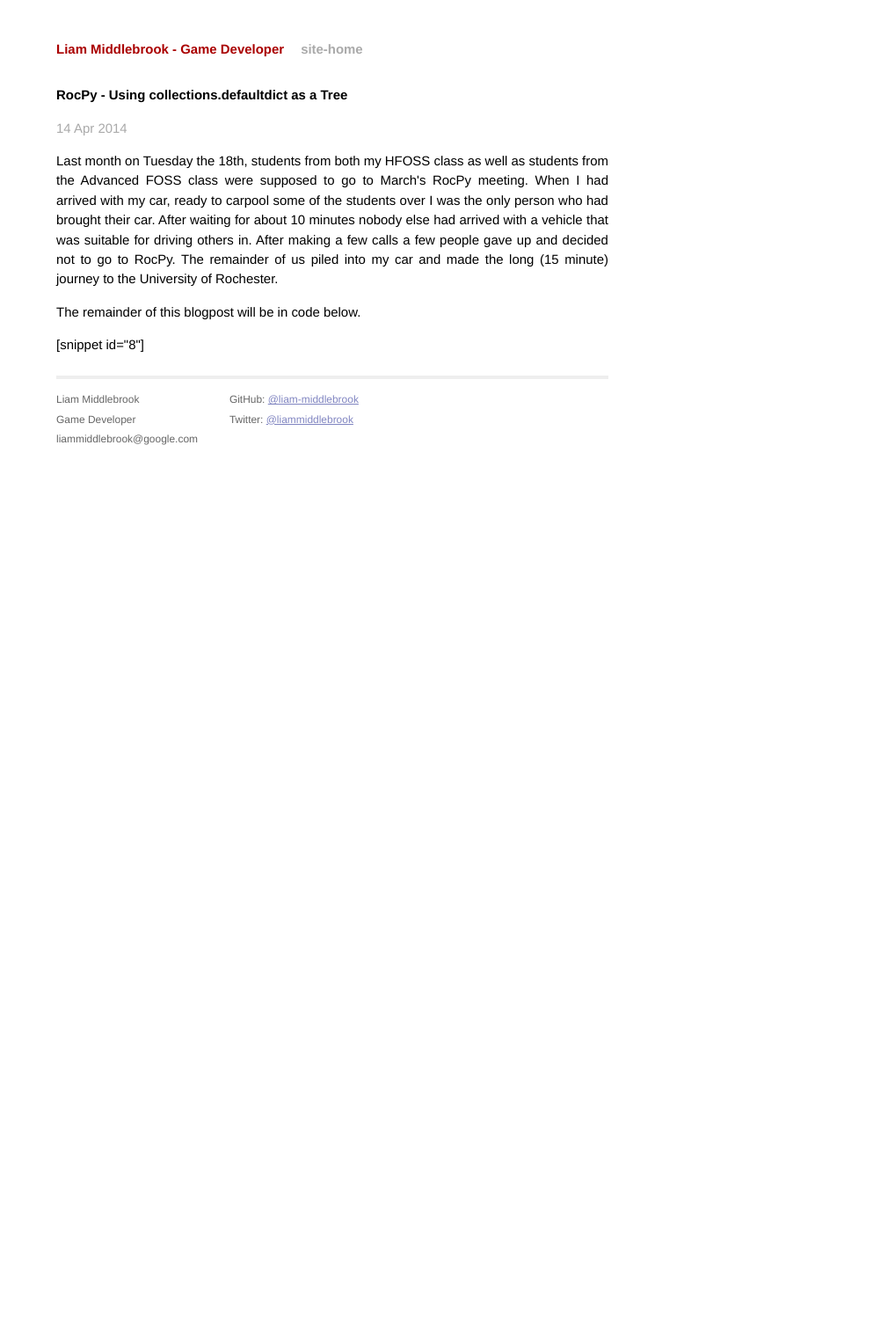
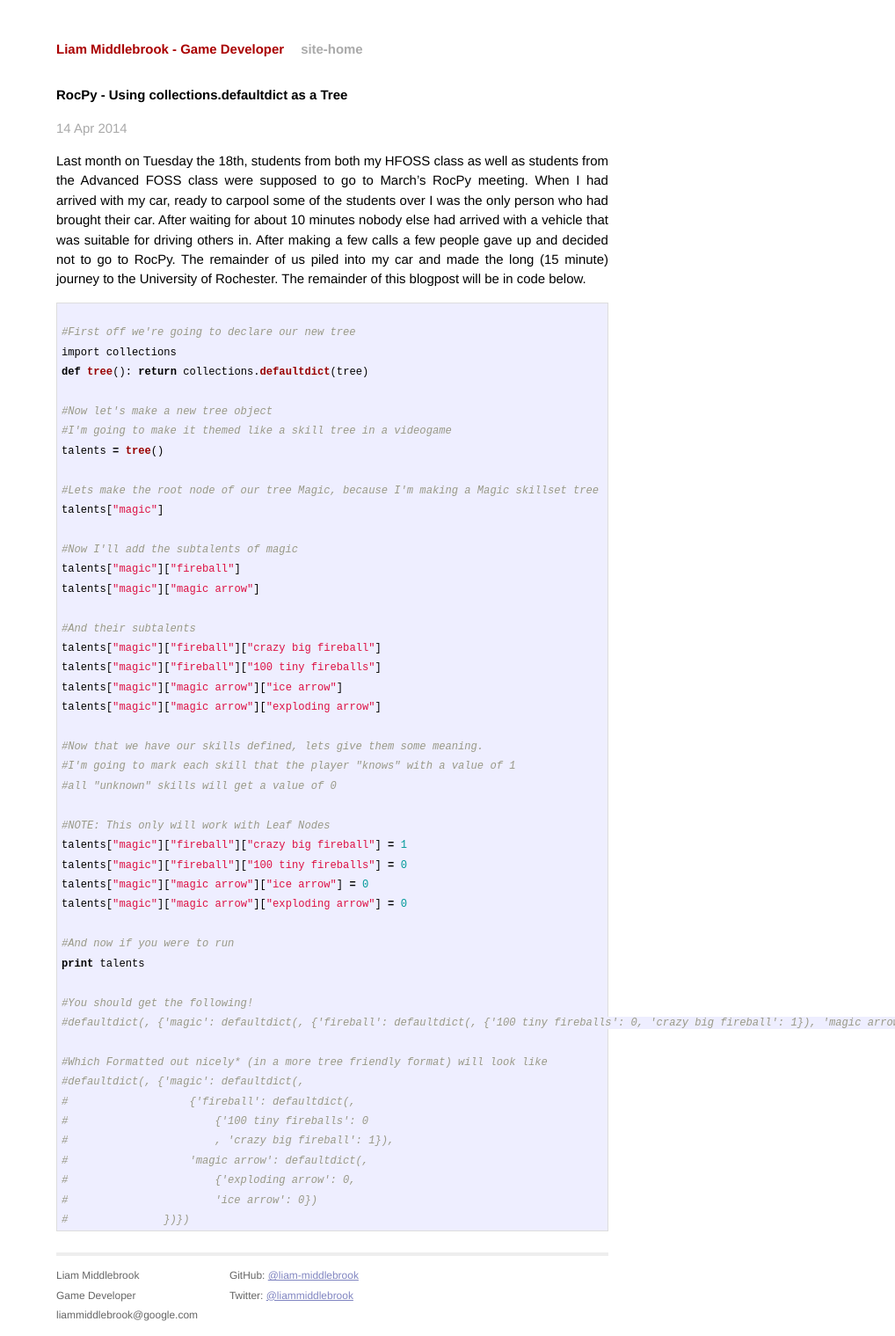
Before and after one commit to liam-middlebrook/blog, a Jekyll site: the page built from _posts/2014-04-14-rocpy-using-collections-defaultdict-as-a-tree.markdown, in a window 1280 px wide. Shown: the whole page at 88% size, without its empty margins (262-1280 px from the left). Built offline with Jekyll 4.4.1, drawn with Linux system fonts in a browser that asks for light colours; Markdown is read by kramdown in place of the engine named in the settings; before the commit the page ends 945 px from its top, so only the background shows below that.

Commit message:
Updated posts to use new markdown code formatting

````diff
--- a/_posts/2014-04-14-rocpy-using-collections-defaultdict-as-a-tree.markdown
+++ b/_posts/2014-04-14-rocpy-using-collections-defaultdict-as-a-tree.markdown
@@ -21,6 +21,61 @@ categories:
 tags: []
 comments: []
 ---
-<p>Last month on Tuesday the 18th, students from both my HFOSS class as well as students from the Advanced FOSS class were supposed to go to March's RocPy meeting. When I had arrived with my car, ready to carpool some of the students over I was the only person who had brought their car. After waiting for about 10 minutes nobody else had arrived with a vehicle that was suitable for driving others in. After making a few calls a few people gave up and decided not to go to RocPy. The remainder of us piled into my car and made the long (15 minute) journey to the University of Rochester.</p>
-<p>The remainder of this blogpost will be in code below.</p>
-<p>[snippet id="8"]</p>
+Last month on Tuesday the 18th, students from both my HFOSS class as well as students
+from the Advanced FOSS class were supposed to go to March's RocPy meeting. When I had
+arrived with my car, ready to carpool some of the students over I was the only person
+who had brought their car. After waiting for about 10 minutes nobody else had arrived
+with a vehicle that was suitable for driving others in. After making a few calls a few
+people gave up and decided not to go to RocPy. The remainder of us piled into my car
+and made the long (15 minute) journey to the University of Rochester.
+The remainder of this blogpost will be in code below.
+
+```python
+
+#First off we're going to declare our new tree
+import collections
+def tree(): return collections.defaultdict(tree)
+
+#Now let's make a new tree object
+#I'm going to make it themed like a skill tree in a videogame
+talents = tree()
+
+#Lets make the root node of our tree Magic, because I'm making a Magic skillset tree
+talents["magic"]
+
+#Now I'll add the subtalents of magic
+talents["magic"]["fireball"]
+talents["magic"]["magic arrow"]
+
+#And their subtalents
+talents["magic"]["fireball"]["crazy big fireball"]
+talents["magic"]["fireball"]["100 tiny fireballs"]
+talents["magic"]["magic arrow"]["ice arrow"]
+talents["magic"]["magic arrow"]["exploding arrow"]
+
+#Now that we have our skills defined, lets give them some meaning.
+#I'm going to mark each skill that the player "knows" with a value of 1
+#all "unknown" skills will get a value of 0
+
+#NOTE: This only will work with Leaf Nodes
+talents["magic"]["fireball"]["crazy big fireball"] = 1
+talents["magic"]["fireball"]["100 tiny fireballs"] = 0
+talents["magic"]["magic arrow"]["ice arrow"] = 0
+talents["magic"]["magic arrow"]["exploding arrow"] = 0
+
+#And now if you were to run
+print talents
+
+#You should get the following!
+#defaultdict(, {'magic': defaultdict(, {'fireball': defaultdict(, {'100 tiny fireballs': 0, 'crazy big fireball': 1}), 'magic arrow': defaultdict(, {'exploding arrow': 0, 'ice arrow': 0})})})
+
+#Which Formatted out nicely* (in a more tree friendly format) will look like
+#defaultdict(, {'magic': defaultdict(,
+#                   {'fireball': defaultdict(,
+#                       {'100 tiny fireballs': 0
+#                       , 'crazy big fireball': 1}),
+#                   'magic arrow': defaultdict(,
+#                       {'exploding arrow': 0,
+#                       'ice arrow': 0})
+#               })})
+```
````
Also changed, not shown: _posts/2014-07-02-c11-support-with-travis-ci-using-g.markdown (+26 -3 lines).
